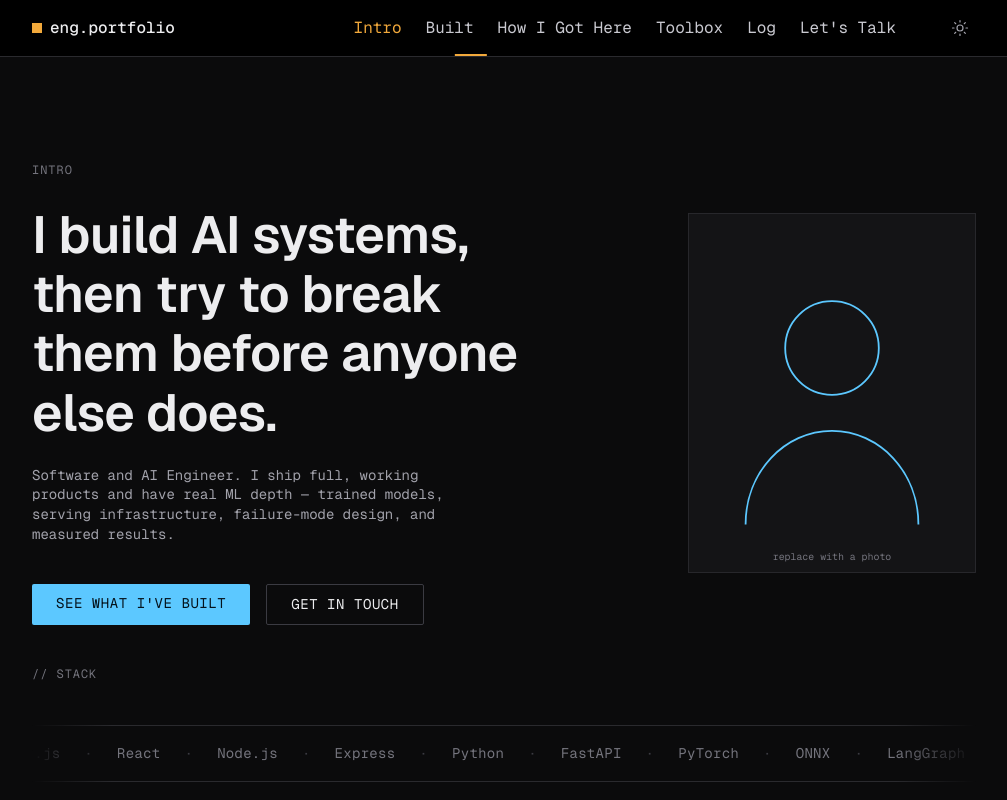
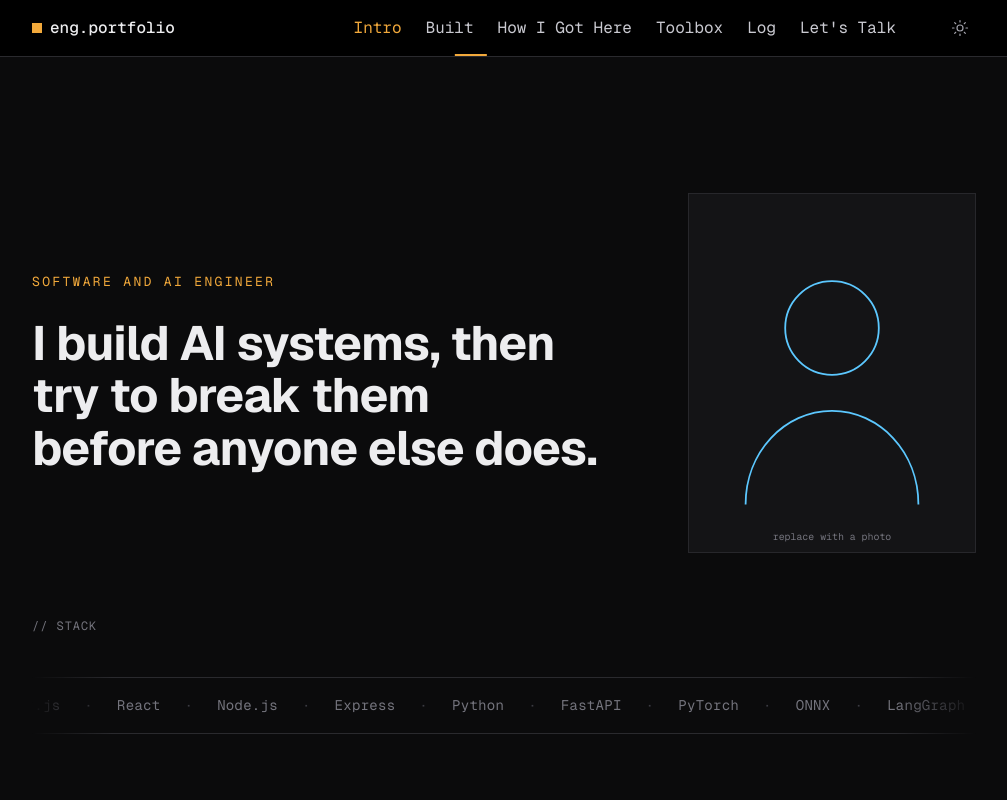
Before and after one commit to IshakAbdiazizHussen/Ishak-Abdiaziz----Portfolio, a Next.js app in the folder frontend/: page / in a window 1280 px wide. Shown: the top 800 px of the page, without its empty margins (136-1143 px from the left). Built offline with nearby package versions, Linux system fonts and the light colour scheme; no server answers.

Commit message:
Re-designing the hero section

```diff
--- a/frontend/components/Hero.module.css
+++ b/frontend/components/Hero.module.css
@@ -3,36 +3,41 @@
   grid-template-columns: minmax(0, 1.6fr) minmax(0, 1fr);
   gap: var(--space-xl);
   align-items: center;
-  padding-block: var(--space-xl) var(--space-lg);
+  padding-block: var(--space-2xl) var(--space-xl);
+}
+
+.body {
+  min-width: 0;
 }
 
 .kicker {
-  margin-bottom: var(--space-md);
+  margin: 0 0 var(--space-md);
+  font-family: var(--font-mono-stack);
+  font-size: 0.8125rem;
+  letter-spacing: 0.18em;
+  text-transform: uppercase;
+  /* Amber — matches the nav accent, scoped here. */
+  color: #f2a93b;
 }
 
 .headline {
-  font-size: clamp(1.9rem, 1.1rem + 3.4vw, var(--text-3xl));
-  line-height: 1.14;
-  max-width: 18ch;
+  margin: 0;
+  max-width: 20ch;
+  /* One sentence, wraps naturally; `.tail` keeps the closing phrase together. */
+  font-size: clamp(1.5rem, 0.6rem + 3.4vw, 3rem);
+  font-weight: 700;
+  line-height: 1.1;
+  letter-spacing: -0.015em;
+  color: var(--text);
+  text-wrap: pretty;
+  overflow-wrap: break-word;
 }
 
-.sub {
-  margin-top: var(--space-md);
-  max-width: 52ch;
-  font-family: var(--font-mono-stack);
-  font-size: var(--text-sm);
-  line-height: var(--leading-snug);
-  color: var(--text-dim);
+.tail {
+  white-space: nowrap;
 }
 
-.actions {
-  display: flex;
-  flex-wrap: wrap;
-  gap: var(--space-sm);
-  margin-top: var(--space-lg);
-}
-
-.portrait {
+.media {
   justify-self: end;
 }
 
@@ -43,7 +48,7 @@
     padding-block: var(--space-lg);
   }
 
-  .portrait {
+  .media {
     justify-self: start;
   }
 }
--- a/frontend/components/Hero.tsx
+++ b/frontend/components/Hero.tsx
@@ -1,6 +1,4 @@
-import Link from "next/link";
 import { intro } from "@/content/intro";
-import { MonoLabel } from "./MonoLabel";
 import { PortraitPlaceholder } from "./PortraitPlaceholder";
 import { Reveal } from "./Reveal";
 import styles from "./Hero.module.css";
@@ -10,21 +8,13 @@ export function Hero() {
     <Reveal>
       <div className={styles.hero}>
         <div className={styles.body}>
-          <MonoLabel as="div" className={styles.kicker}>
-            Intro
-          </MonoLabel>
-          <h1 className={styles.headline}>{intro.headline}</h1>
-          <p className={styles.sub}>{intro.subheadline}</p>
-          <div className={styles.actions}>
-            <Link href={intro.primaryCta.href} className="button">
-              {intro.primaryCta.label}
-            </Link>
-            <Link href={intro.secondaryCta.href} className="button-ghost">
-              {intro.secondaryCta.label}
-            </Link>
-          </div>
+          <p className={styles.kicker}>{intro.kicker}</p>
+          <h1 className={styles.headline}>
+            {intro.headlineHead} <span className={styles.tail}>{intro.headlineTail}</span>
+          </h1>
         </div>
-        <div className={styles.portrait}>
+        {/* Right column — reserved for a hero image. */}
+        <div className={styles.media}>
           <PortraitPlaceholder />
         </div>
       </div>
--- a/frontend/content/intro.ts
+++ b/frontend/content/intro.ts
@@ -1,6 +1,10 @@
 /** Intro (landing) page content. The headline is fixed — do not paraphrase. */
 export const intro = {
+  kicker: "Software and AI Engineer",
   headline: "I build AI systems, then try to break them before anyone else does.",
+  /** The hero keeps this closing phrase together on one line. */
+  headlineHead: "I build AI systems, then try to break them",
+  headlineTail: "before anyone else does.",
   subheadline:
     "Software and AI Engineer. I ship full, working products and have real ML depth — " +
     "trained models, serving infrastructure, failure-mode design, and measured results.",
```
